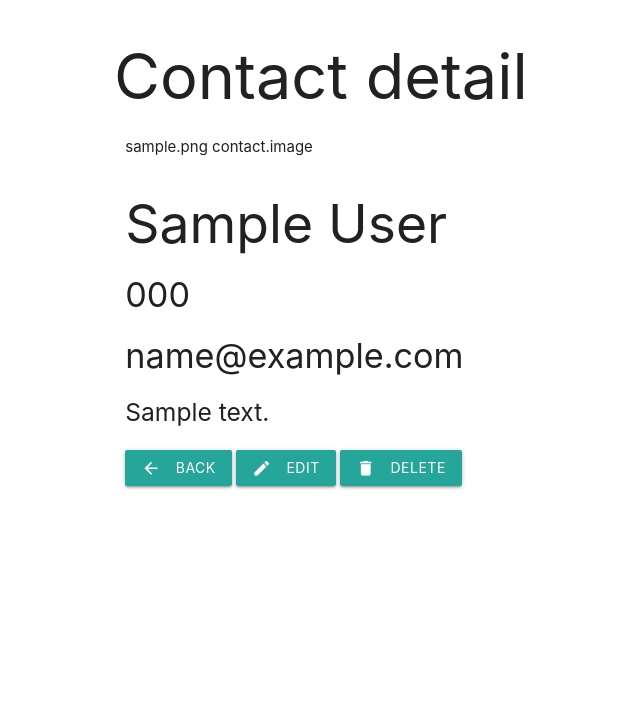
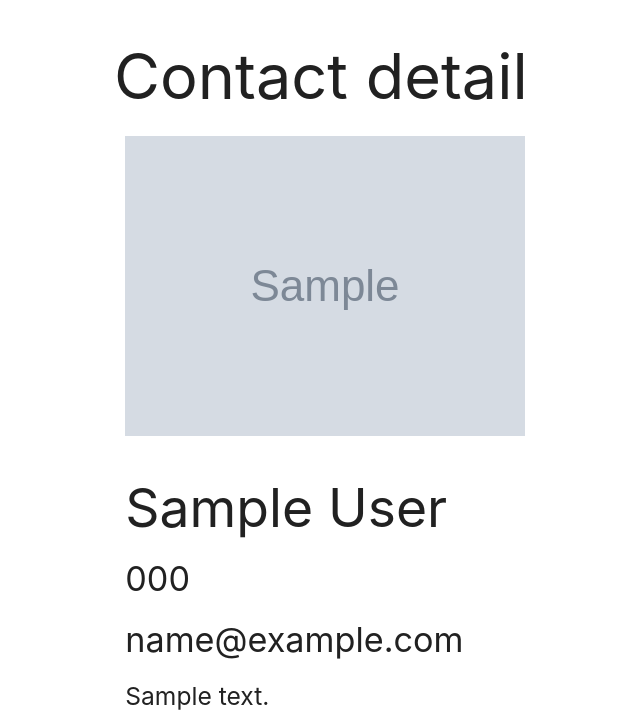
Before and after one commit to eduardkh/phonebook, a Django app: page /detail/1/ in a window 1280 px wide. Shown: the top 726 px of the page, without its empty margins (78-718 px from the left). Run offline with Django 3.2, Linux system fonts and the light colour scheme; tables that the repository leaves empty hold one stand-in row (values such as "Sample post"); grey boxes marked "Sample" are stand-in pictures.

Commit message:
image Uploads with ImageField

```diff
--- a/phonebook/settings.py
+++ b/phonebook/settings.py
@@ -119,6 +119,7 @@ USE_TZ = True
 # https://docs.djangoproject.com/en/2.2/howto/static-files/
 
 STATIC_URL = '/static/'
+MEDIA_URL = '/media/'
 STATICFILES_DIRS = [
     os.path.join(BASE_DIR, "static"),
 ]
--- a/phonebook/urls.py
+++ b/phonebook/urls.py
@@ -25,3 +25,4 @@ urlpatterns = [
 
 if settings.DEBUG:
     urlpatterns += static(settings.STATIC_URL, document_root=settings.STATIC_ROOT)
+    urlpatterns += static(settings.MEDIA_URL, document_root=settings.MEDIA_ROOT)
--- a/phonebook_app/models.py
+++ b/phonebook_app/models.py
@@ -12,7 +12,10 @@ class Contact(models.Model):
                                on_delete=models.SET_NULL)
     first_name = models.CharField(max_length=30)
     last_name = models.CharField(max_length=30)
-    image = models.ImageField(null=True, blank=True, upload_to='uploads/')
+    image = models.ImageField(null=True, blank=True, upload_to='uploads/',
+                              height_field='height_field', width_field='width_field')
+    height_field = models.IntegerField(default=0)
+    width_field = models.IntegerField(default=0)
     notes = models.TextField(null=True, blank=True)
 
     def __str__(self):
--- a/templates/detail.html
+++ b/templates/detail.html
@@ -6,8 +6,7 @@
 <div class="row">
         <div class="col s8">
                 {% if contact.image %}
-                {{ contact.image }}
-                contact.image
+                <img class="responsive-img" src="{{ contact.image.url }}">
                 {% else %}
                 <img class="responsive-img" src="{% static 'img/600x400.png' %}">
                 {% endif %}
```
Also changed, not shown: phonebook_app/migrations/0002_auto_20191020_2039.py (added), 1 other file.
